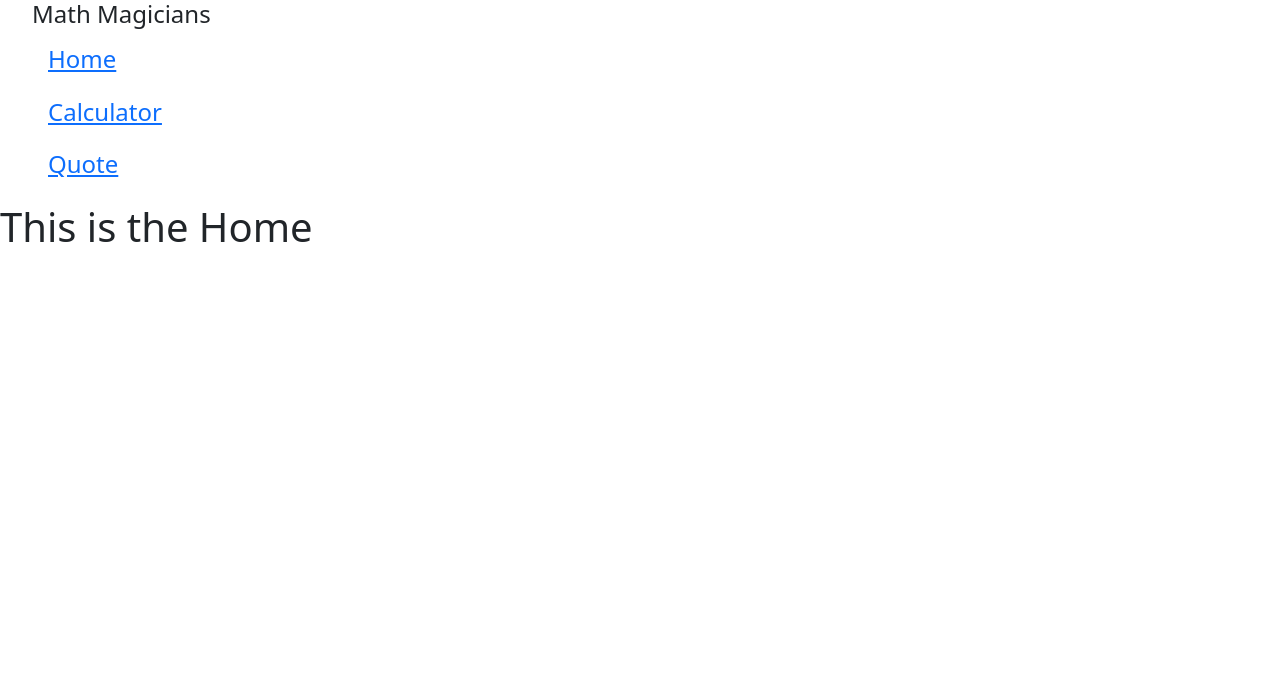
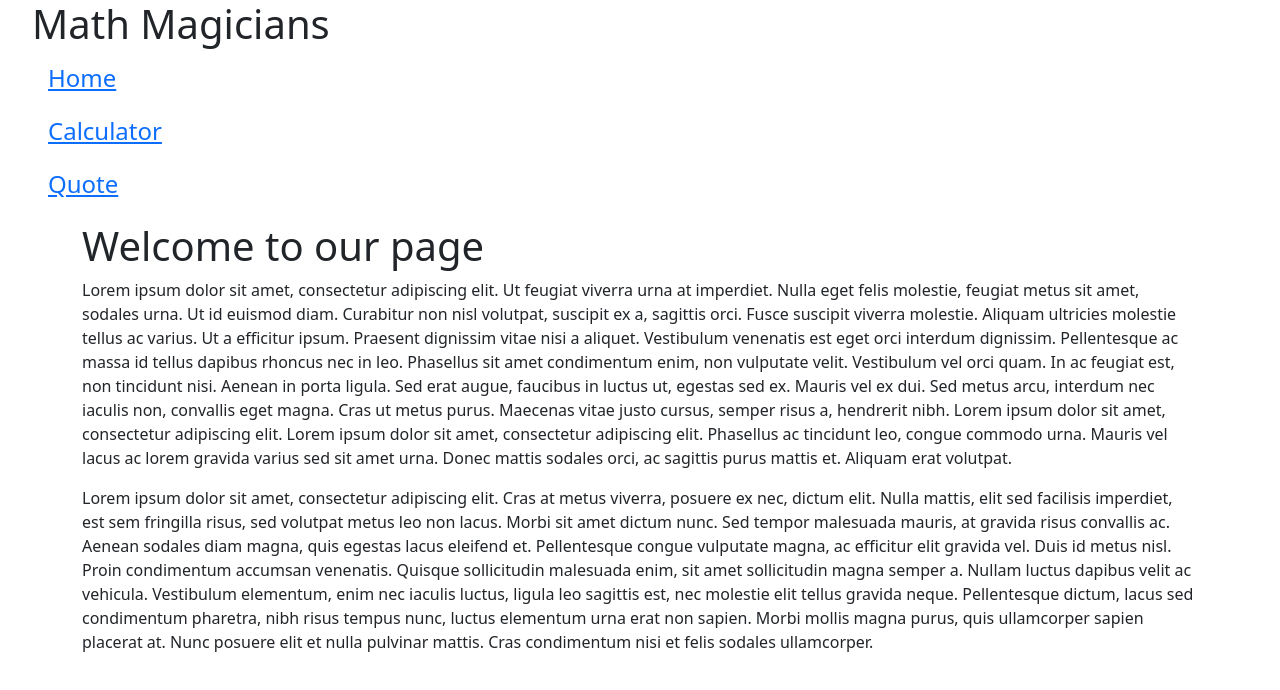
Before and after one commit to SunnySparks/Math-Magicians, a React (Create React App) app: page / in a window 1280 px wide. Shown: the top 690 px of the page. Built offline with nearby package versions, Linux system fonts and the light colour scheme.

Commit message:
Finish home layout

```diff
--- a/src/components/Calculator.js
+++ b/src/components/Calculator.js
@@ -17,7 +17,12 @@ const Calculator = () => {
   };
   const { total, next, operation } = state;
   return (
-    <div className="container">
+    <nav className="container">
+      <div className="row">
+        <div className="col-md-4">
+          <h1>Let&apos;s do some math!</h1>
+        </div>
+        <div className="col-md-8">
           <div className="row">
             <div className="col-lg-12 text-end bg-secondary text-white pb-5 pt-5">
               {total}
@@ -55,6 +60,8 @@ const Calculator = () => {
             <button className="col-md-3 border-right border-secondary text-center bg-orange pb-5 pt-5" type="button" name="=" onClick={() => { handleClick('='); }}>=</button>
           </div>
         </div>
+      </div>
+    </nav>
   );
 };
 
--- a/src/components/Home.js
+++ b/src/components/Home.js
@@ -4,10 +4,66 @@ import '../App.css';
 import React from 'react';
 
 const Home = () => (
-  <nav className="navBar">
-    <h1>
-      This is the Home
-    </h1>
+  <nav className="container">
+    <div>
+      <h1>
+        Welcome to our page
+      </h1>
+    </div>
+    <div>
+      <p>
+        Lorem ipsum dolor sit amet, consectetur adipiscing elit.
+        Ut feugiat viverra urna at imperdiet.
+        Nulla eget felis molestie, feugiat metus sit amet,
+        sodales urna. Ut id euismod diam.
+        Curabitur non nisl volutpat, suscipit ex a,
+        sagittis orci. Fusce suscipit viverra molestie.
+        Aliquam ultricies molestie tellus ac varius.
+        Ut a efficitur ipsum.
+        Praesent dignissim vitae nisi a aliquet.
+        Vestibulum venenatis est eget orci interdum dignissim.
+        Pellentesque ac massa id tellus dapibus rhoncus nec in
+        leo. Phasellus sit amet condimentum enim,
+        non vulputate velit. Vestibulum vel orci quam.
+        In ac feugiat est, non tincidunt nisi.
+
+        Aenean in porta ligula. Sed erat augue, faucibus in
+        luctus ut, egestas sed ex. Mauris vel ex dui.
+        Sed metus arcu, interdum nec iaculis non,
+        convallis eget magna. Cras ut metus purus.
+        Maecenas vitae justo cursus, semper risus a,
+        hendrerit nibh. Lorem ipsum dolor sit amet,
+        consectetur adipiscing elit. Lorem ipsum dolor sit amet,
+        consectetur adipiscing elit. Phasellus ac tincidunt leo,
+        congue commodo urna.
+        Mauris vel lacus ac lorem gravida varius sed sit amet
+        urna. Donec mattis sodales orci,
+        ac sagittis purus mattis et. Aliquam erat volutpat.
+      </p>
+      <p>
+        Lorem ipsum dolor sit amet, consectetur adipiscing elit.
+        Cras at metus viverra, posuere ex nec, dictum elit.
+        Nulla mattis, elit sed facilisis imperdiet,
+        est sem fringilla risus, sed volutpat metus leo non lacus.
+        Morbi sit amet dictum nunc. Sed tempor malesuada mauris,
+        at gravida risus convallis ac. Aenean sodales diam magna,
+        quis egestas lacus eleifend et.
+        Pellentesque congue vulputate magna, ac efficitur elit
+        gravida vel. Duis id metus nisl.
+        Proin condimentum accumsan venenatis.
+        Quisque sollicitudin malesuada enim,
+        sit amet sollicitudin magna semper a.
+        Nullam luctus dapibus velit ac vehicula.
+        Vestibulum elementum, enim nec iaculis luctus,
+        ligula leo sagittis est, nec molestie elit tellus
+        gravida neque. Pellentesque dictum, lacus sed
+        condimentum pharetra, nibh risus tempus nunc,
+        luctus elementum urna erat non sapien. Morbi mollis
+        magna purus, quis ullamcorper sapien placerat at.
+        Nunc posuere elit et nulla pulvinar mattis.
+        Cras condimentum nisi et felis sodales ullamcorper.
+      </p>
+    </div>
   </nav>
 );
 
--- a/src/components/Navbar.js
+++ b/src/components/Navbar.js
@@ -25,9 +25,9 @@ const Navbar = () => {
     <nav className="navBar">
       <ul>
         <li>
-          <h4>
+          <h1>
             Math Magicians
-          </h4>
+          </h1>
         </li>
         {links.map((link) => (
           <li className="nav-item " key={link.id}>
```
Lines whose indentation alone changed are shown as unchanged.
